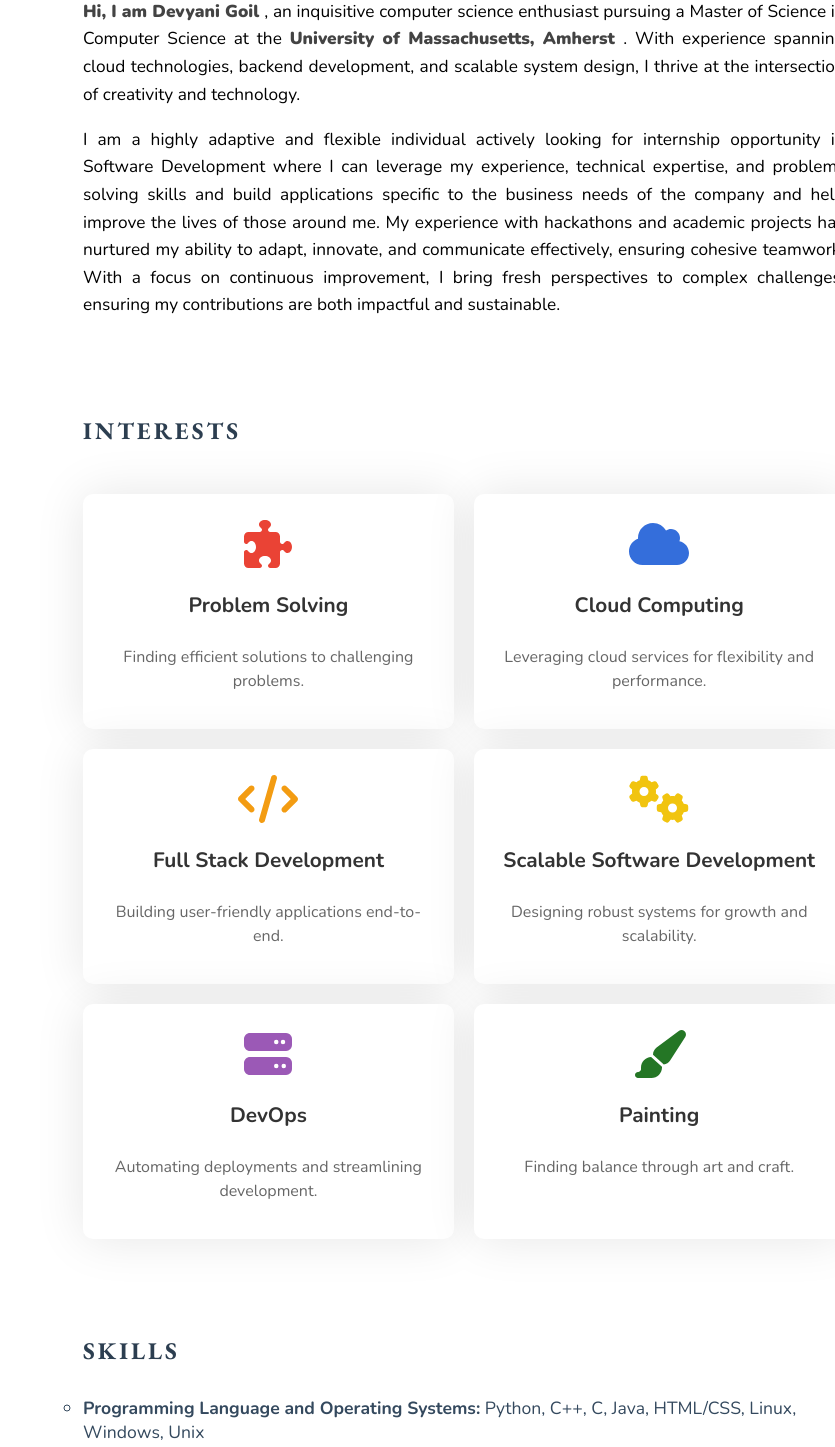
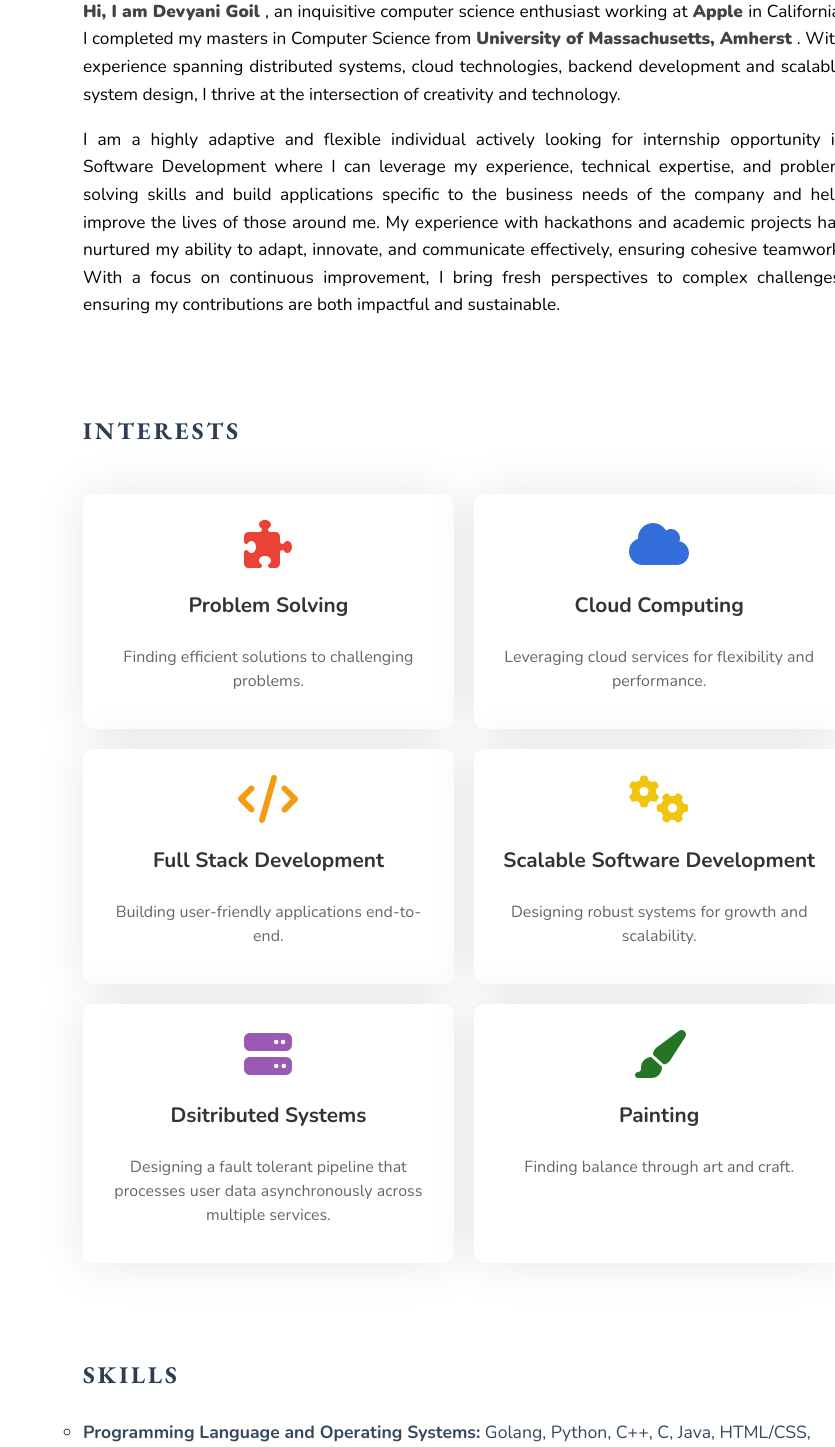
Before and after one commit to devyanigoil/devyanigoil.github.io, a React (Create React App) app: page / in a window 1280 px wide. Shown: the part 900-2347 px from the top of the page, without its empty margins (445-1280 px from the left). Built offline with nearby package versions, Linux system fonts and the light colour scheme; a web font is replaced by a local one.

Commit message:
Updating portfolio

```diff
--- a/src/components/AboutPage.js
+++ b/src/components/AboutPage.js
@@ -6,14 +6,15 @@ const AboutPage = () => {
     <div className="about-page">
       <h1>WHO AM I?</h1>
       <p>
-      <strong> Hi, I am Devyani Goil </strong>, an inquisitive computer science enthusiast pursuing a
-      Master of Science in Computer Science at the <strong> University of Massachusetts, Amherst </strong>.
-      With experience spanning cloud technologies, backend development, and scalable system design,
+      <strong> Hi, I am Devyani Goil </strong>, an inquisitive computer science enthusiast working at
+      <strong> Apple </strong> in California. I completed my masters in Computer Science from
+      <strong> University of Massachusetts, Amherst </strong>.
+      With experience spanning distributed systems, cloud technologies, backend development and scalable system design,
       I thrive at the intersection of creativity and technology.
       </p>
       <p>
       I am a highly adaptive and flexible individual actively looking for internship opportunity in
-      Software Development where I can leverage my experience, technical expertise, and problem- solving
+      Software Development where I can leverage my experience, technical expertise, and problem solving
       skills and build applications specific to the business needs of the company and help improve the
       lives of those around me.
       My experience with hackathons and academic projects has nurtured my ability to adapt, innovate,
--- a/src/components/ContactPage.js
+++ b/src/components/ContactPage.js
@@ -13,13 +13,14 @@ const ContactPage = () => {
         </div>
         <div className="contact-item">
           <FaMapMarkerAlt className="location-icon" />
-          <span><strong>Location:</strong> Amherst, MA, USA</span>
+          <span><strong>Location:</strong> Cupertino, CA, USA</span>
         </div>
       </div>
       <div className="map-container">
         <iframe
           title="map"
-          src="https://www.google.com/maps/embed?pb=!1m18!1m12!1m3!1d3721447.95101297!2d-75.67000994217914!3d42.142087767245414!2m3!1f0!2f0!3f0!3m2!1i1024!2i768!4f13.1!3m3!1m2!1s0x89e6ce020a71240f%3A0xd5751d15974c2fdc!2sAmherst%2C%20MA%2C%20USA!5e0!3m2!1sen!2sin!4v1736163738783!5m2!1sen!2sin"
+          src = "https://www.google.com/maps/embed?pb=!1m18!1m12!1m3!1d50774.22918168268!2d-122.08516967527868!3d37.30960462772207!2m3!1f0!2f0!3f0!3m2!1i1024!2i768!4f13.1!3m3!1m2!1s0x808fb4571bd377ab%3A0x394d3fe1a3e178b4!2sCupertino%2C%20CA%2C%20USA!5e0!3m2!1sen!2sin!4v1769004248949!5m2!1sen!2sin"
+          // src="https://www.google.com/maps/embed?pb=!1m18!1m12!1m3!1d3721447.95101297!2d-75.67000994217914!3d42.142087767245414!2m3!1f0!2f0!3f0!3m2!1i1024!2i768!4f13.1!3m3!1m2!1s0x89e6ce020a71240f%3A0xd5751d15974c2fdc!2sAmherst%2C%20MA%2C%20USA!5e0!3m2!1sen!2sin!4v1736163738783!5m2!1sen!2sin"
           width="100%"
           height="400"
           style={{ border: 0 }}
--- a/src/components/EducationPage.js
+++ b/src/components/EducationPage.js
@@ -15,14 +15,14 @@ const EducationPage = () => {
       {/* First Section: Masters */}
       <div className="education-section">
         <button onClick={() => toggleSection("masters")} className="education-btn">
-          <span>Masters (2024 - 2026)</span>
+          <span>Masters (2024 - 2025)</span>
           <span className="toggle-symbol">{activeSection === "masters" ? "-" : "+"}</span>
         </button>
         {activeSection === "masters" && (
           <div className="education-details">
             <p>Masters in Computer Science</p>
             <p>University of Massachusetts, Amherst </p>
-            <p>GPA: 3.77/4</p>
+            <p>GPA: 3.92/4</p>
           </div>
         )}
       </div>
--- a/src/components/InterestsPage.js
+++ b/src/components/InterestsPage.js
@@ -30,10 +30,10 @@ const InterestsPage = () => {
       description: "Designing robust systems for growth and scalability.",
     },
     {
-        title: "DevOps",
+        title: "Dsitributed Systems",
         icon: faServer,
         iconClass: "icon-devops",
-        description: "Automating deployments and streamlining development.",
+        description: "Designing a fault tolerant pipeline that processes user data asynchronously across multiple services.",
     },
     {
       title: "Painting",
--- a/src/components/POR.js
+++ b/src/components/POR.js
@@ -6,6 +6,18 @@ import './POR.css';
 
 const WorkExperiencePage = () => {
   const experiences = [
+    {
+      title: "Graduate Assistant",
+      subtitle: "University of Massachusetts, Amherst",
+      duration: "Sep 2025 - Dec 2025",
+      description: [
+        "Served as a Graduate Assistant and Grader for the graduate level Computer Networking course, evaluating weekly assignments and final exams for 20+ students.",
+        "Assessed student work on advanced networking topics including protocols, routing, congestion control and network performance, ensuring fair and consistent grading standards.",
+        "Provided detailed, constructive feedback to support student learning while coordinating closely with course instructors to maintain academic rigor and grading accuracy."
+    ],
+      icon: <FaPencilAlt />,
+      iconBg: "#003152",
+    },
     {
       title: "Co-President",
       subtitle: "The Showstoppers Dance Crew, MIT Manipal",
--- a/src/components/ProjectsPage.js
+++ b/src/components/ProjectsPage.js
@@ -5,7 +5,8 @@ import './ProjectsPage.css';
 const ProjectsPage = () => {
     const project1 = `${process.env.PUBLIC_URL}/UMateLogo.jpeg`;
     const project2 = `${process.env.PUBLIC_URL}/TravelPlannerLogo.jpeg`;
-    const project3 = `${process.env.PUBLIC_URL}/WeatherApp.png`;
+    // const project3 = `${process.env.PUBLIC_URL}/WeatherApp.png`;
+    const project3 = `${process.env.PUBLIC_URL}/EcoScore.jpeg`;
     const project4 = `${process.env.PUBLIC_URL}/TCPServer.png`;
     const project5 = `${process.env.PUBLIC_URL}/ObjectDetection.png`;
     const project6 = `${process.env.PUBLIC_URL}/PacketSniffer.jpg`;
@@ -26,12 +27,19 @@ const ProjectsPage = () => {
       background: "auto",
     },
     {
-      title: "Weather App",
-      description: "A web app built with HTML, CSS, and Node.js that provides real-time weather information for any location using the open source APIs from openweathermap.",
+      title: "Eco Score",
+      description: "A mobile app that tracks carbon footprint across multiple lifestyle categories like shopping list, transportation, energy consuption and converts all actions into a universal score redeemable for real cashback, discounts, and rewards at participating stores.",
       img: project3,
-      link: "https://github.com/devyanigoil/WeatherApp",
+      link: "https://github.com/devyanigoil/EcoScore",
       background: "auto",
     },
+    // {
+    //   title: "Weather App",
+    //   description: "A web app built with HTML, CSS, and Node.js that provides real-time weather information for any location using the open source APIs from openweathermap.",
+    //   img: project3,
+    //   link: "https://github.com/devyanigoil/WeatherApp",
+    //   background: "auto",
+    // },
     {
       title: "Concurrent TCP Server",
       description: "Instrumented multithreading with mutex lock in C to handle each TCP client connection to achieve a concurrent server. Incorporated CRUD (create, read, update, delete) functionality.",
--- a/src/components/SkillsPage.js
+++ b/src/components/SkillsPage.js
@@ -5,7 +5,7 @@ const SkillsPage = () => {
   const skills = [
     {
         category: ["Programming Language and Operating Systems:"],
-        items: ["Python, C++, C, Java, HTML/CSS, Linux, Windows, Unix"]
+        items: ["Golang, Python, C++, C, Java, HTML/CSS, Linux, Windows, Unix"]
     },
     {
         category: ["Database and Time Series Database:"],
--- a/src/components/WorkExperiencePage.js
+++ b/src/components/WorkExperiencePage.js
@@ -6,6 +6,29 @@ import './WorkExperiencePage.css';
 
 const WorkExperiencePage = () => {
   const experiences = [
+    {
+      title: "Software Engineer - Cloud Storage",
+      subtitle: "Apple",
+      duration: "Feb 2026 - Present",
+      description: [
+        "TBD"
+    ],
+      icon: <FaBriefcase />,
+      iconBg: "#00563B",
+    },
+    {
+      title: "Software Engineering  Intern",
+      subtitle: "Apple",
+      duration: "May 2025 - Aug 2025",
+      description: [
+        "Implemented distributed caching in Golang into the Bundle System, an object store for Simcloud - Apple’s internal batch compute platform that runs 1M+ concurrent jobs used by Hardware Technology teams for large scale chip testing.",
+        "Reduced download latency by >40% and increased cache hit rate by 300%",
+        "Achieved a 60% reduction in inbound bandwidth highlighting that more data is being served from distributed cache, significantly offloading backend threads.",
+        "Deployed the solution to production using Rio pipelines, ensuring reliability at scale and improving cluster performance."
+    ],
+      icon: <FaBriefcase />,
+      iconBg: "#F09090",
+    },
     {
       title: "Software Engineer",
       subtitle: "Akamai Technologies",
```
Also changed, not shown: 1 other file (tests, documents, lock files or other folders).
